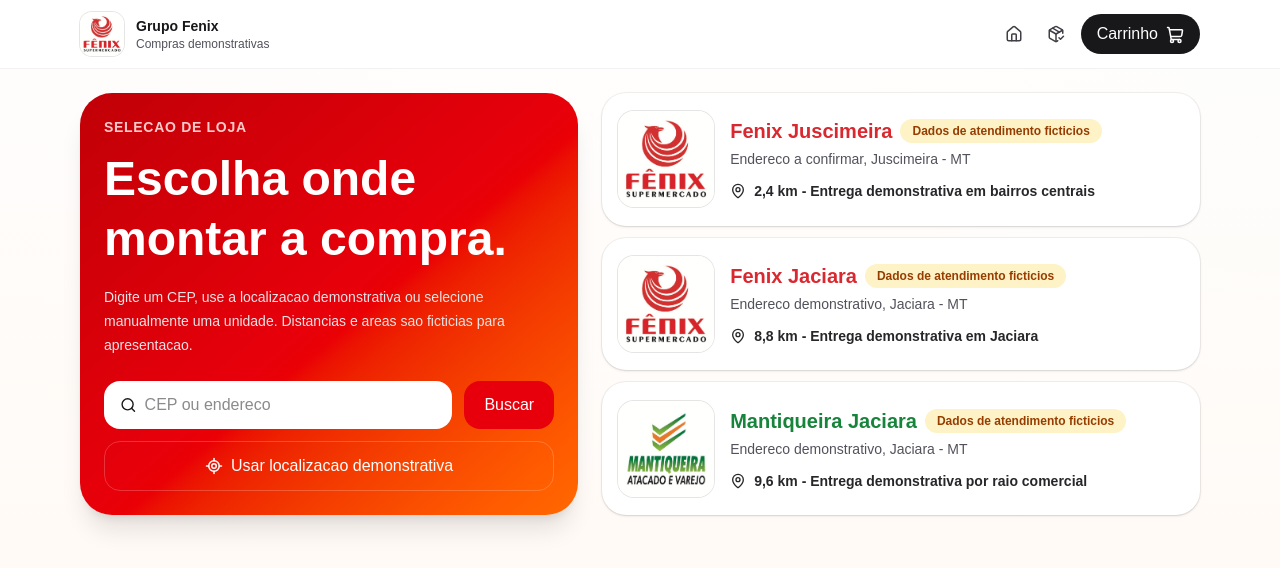
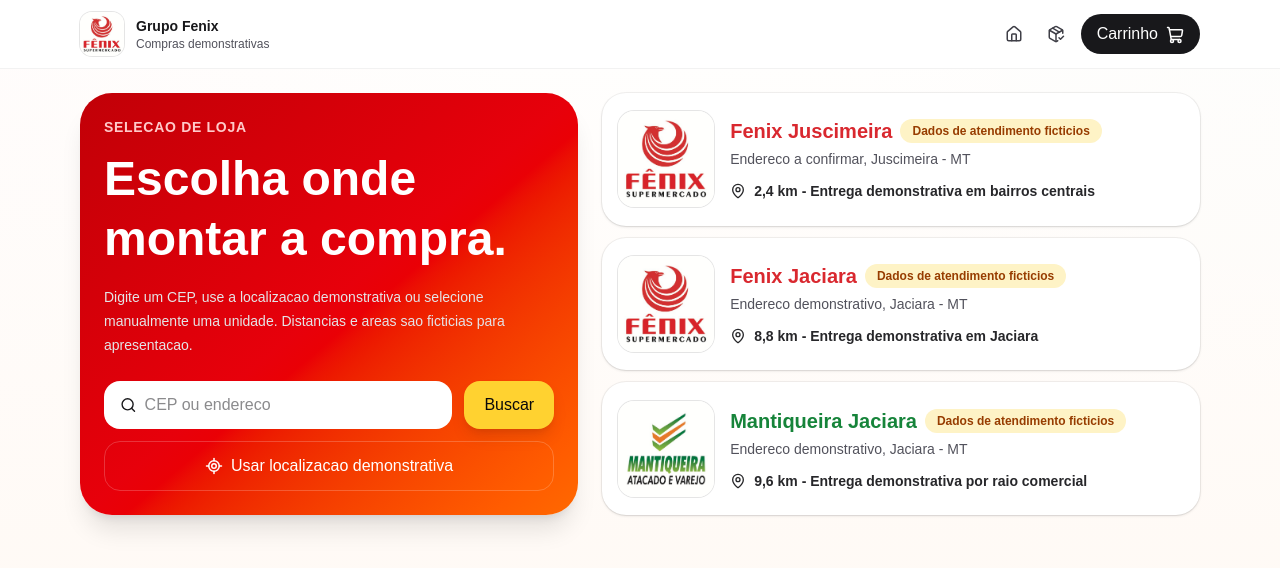
Before and after one commit to Sandromuller1480/app-grupo-fenix, a Next.js app: page / in a window 1280 px wide. Shown: the top 568 px of the page. Built offline with nearby package versions, Linux system fonts and the light colour scheme.

Commit message:
Ajusta cor do botão de busca

```diff
--- a/src/app/page.tsx
+++ b/src/app/page.tsx
@@ -133,7 +133,7 @@
                 <Search size={18} />
                 <input placeholder="CEP ou endereco" className="w-full bg-transparent outline-none" />
               </div>
-              <button className="rounded-2xl bg-red-600 px-5 py-3 font-bold text-white" onClick={() => setView("select")}>Buscar</button>
+              <button className="rounded-2xl bg-amber-300 px-5 py-3 font-bold text-zinc-950 shadow-lg shadow-orange-900/20 transition hover:bg-amber-200" onClick={() => setView("select")}>Buscar</button>
             </div>
             <button onClick={simulateLocation} className="mt-3 flex w-full items-center justify-center gap-2 rounded-2xl border border-white/20 px-4 py-3 font-bold">
               <LocateFixed size={18} /> {locationLoading ? "Localizando..." : "Usar localizacao demonstrativa"}
```
